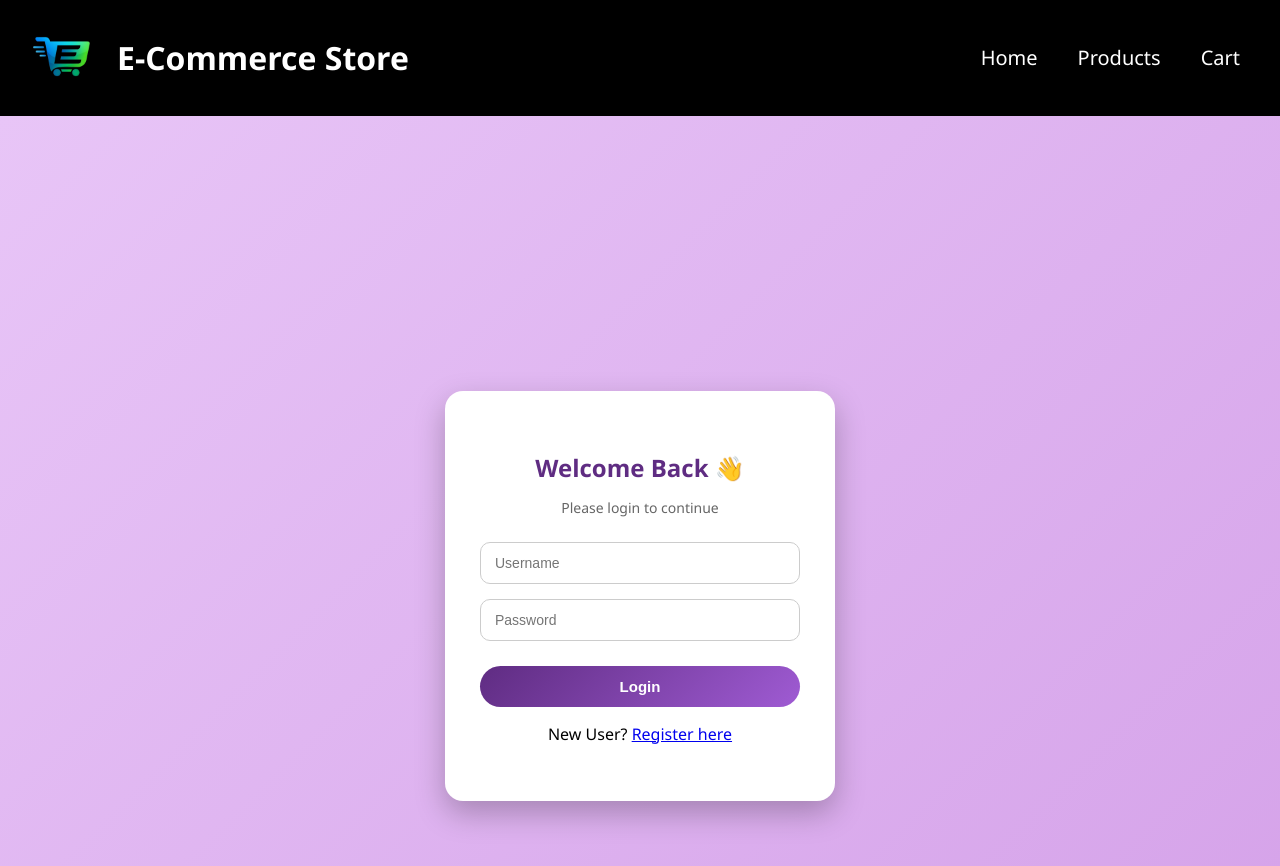
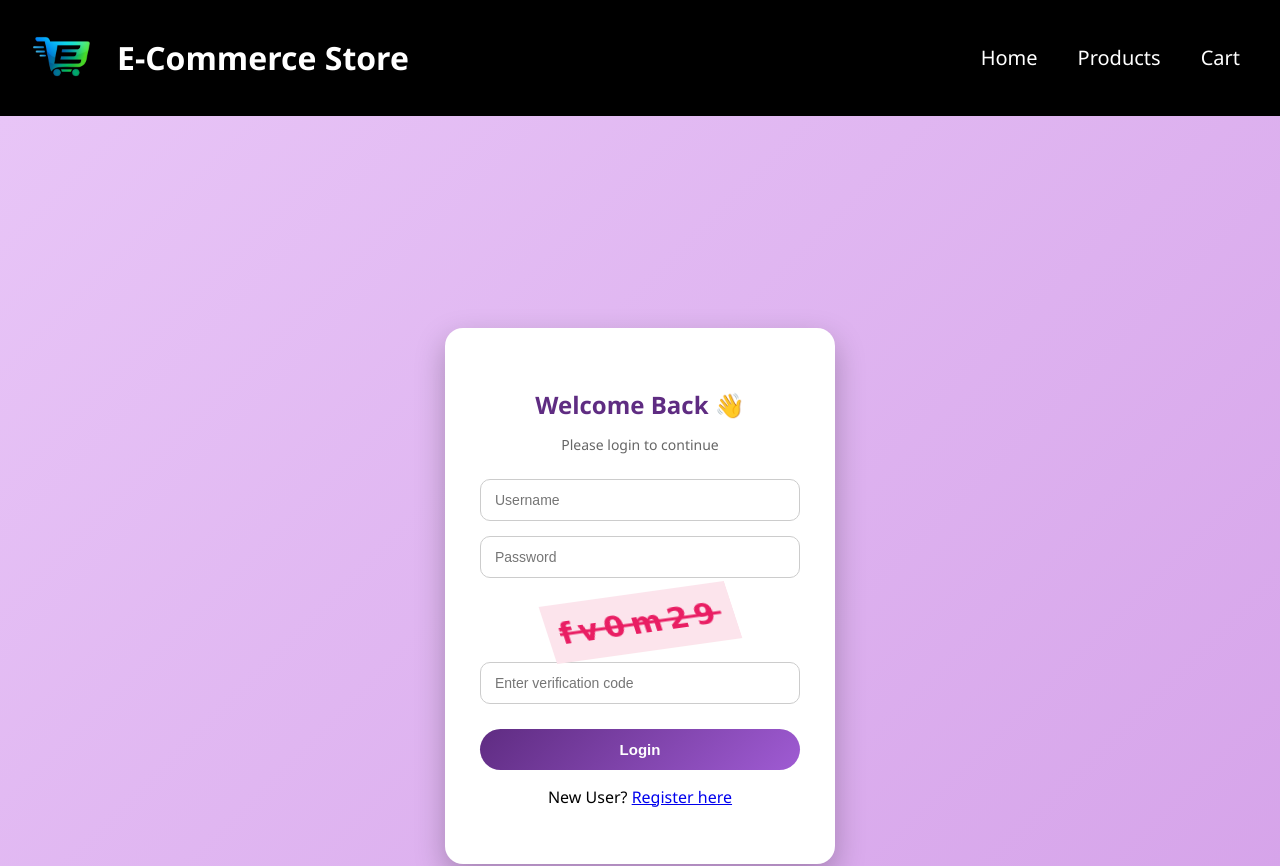
Before and after one commit to kl2500030610/ecom-app, a React (Vite) app: page /#/login in a window 1280 px wide. Shown: the top 866 px of the page. Built offline with nearby package versions, Linux system fonts and the light colour scheme.

Commit message:
Added Captcha

```diff
--- /dev/null
+++ b/src/components/Captcha.jsx
@@ -0,0 +1,50 @@
+import React, { useState, useEffect } from "react";
+
+function Captcha({ onChange }) {
+  const [captcha, setCaptcha] = useState("");
+
+  const generateCaptcha = () => {
+    const chars = "abcdefghijklmnopqrstuvwxyz0123456789";
+    let result = "";
+    for (let i = 0; i < 6; i++) {
+      result += chars.charAt(Math.floor(Math.random() * chars.length));
+    }
+    setCaptcha(result);
+  };
+
+  useEffect(() => {
+    generateCaptcha();
+  }, []);
+
+  return (
+    <div>
+      <div style={styles.captchaBox}>{captcha}</div>
+
+      <input
+        type="text"
+        placeholder="Enter verification code"
+        onChange={(e) => onChange(e.target.value, captcha)}
+        style={styles.input}
+      />
+    </div>
+  );
+}
+
+const styles = {
+  captchaBox: {
+    fontSize: "30px",
+    fontWeight: "bold",
+    letterSpacing: "6px",
+    background: "#fce4ec",
+    padding: "12px",
+    display: "inline-block",
+    marginBottom: "10px",
+    transform: "rotate(-8deg) skewX(10deg)",
+    fontFamily: "Comic Sans MS",
+    color: "#e91e63",
+    textDecoration: "line-through",
+    userSelect: "none"
+  }
+};
+
+export default Captcha;
--- a/src/components/Login.jsx
+++ b/src/components/Login.jsx
@@ -1,11 +1,14 @@
 import { useState } from "react";
 import { useNavigate, Link } from "react-router-dom";
+import Captcha from "./Captcha";
 
 
 function Login() {
   const [username, setUsername] = useState("");
   const [password, setPassword] = useState("");
   const navigate = useNavigate();
+  const [captchaInput, setCaptchaInput] = useState("");
+  const [generatedCaptcha, setGeneratedCaptcha] = useState("");
 
   // const handleLogin = () => {
   //   // Simple validation (you can connect DB later)
@@ -18,12 +21,19 @@ function Login() {
   //   }
   // };
 
+  const [isCaptchaValid, setIsCaptchaValid] = useState(false);
 
   const handleLogin = () => {
+  // Check captcha FIRST
+  if (captchaInput !== generatedCaptcha) {
+    alert("Invalid Captcha!");
+    return;
+  }
+
   const users = JSON.parse(localStorage.getItem("users")) || [];
 
   const validUser = users.find(
-    u => u.username === username && u.password === password
+    (u) => u.username === username && u.password === password
   );
 
   if (validUser) {
@@ -34,7 +44,6 @@ function Login() {
     alert("Invalid username or password");
   }
 };
-
     return (
     <>
       <div className="login-wrapper">
@@ -56,6 +65,13 @@ function Login() {
             onChange={(e) => setPassword(e.target.value)}
           />
 
+          <Captcha
+            onChange={(input, generated) => {
+              setCaptchaInput(input);
+              setGeneratedCaptcha(generated);
+            }}
+          />
+
           <button onClick={handleLogin}>Login</button>
 
           <p>
```
